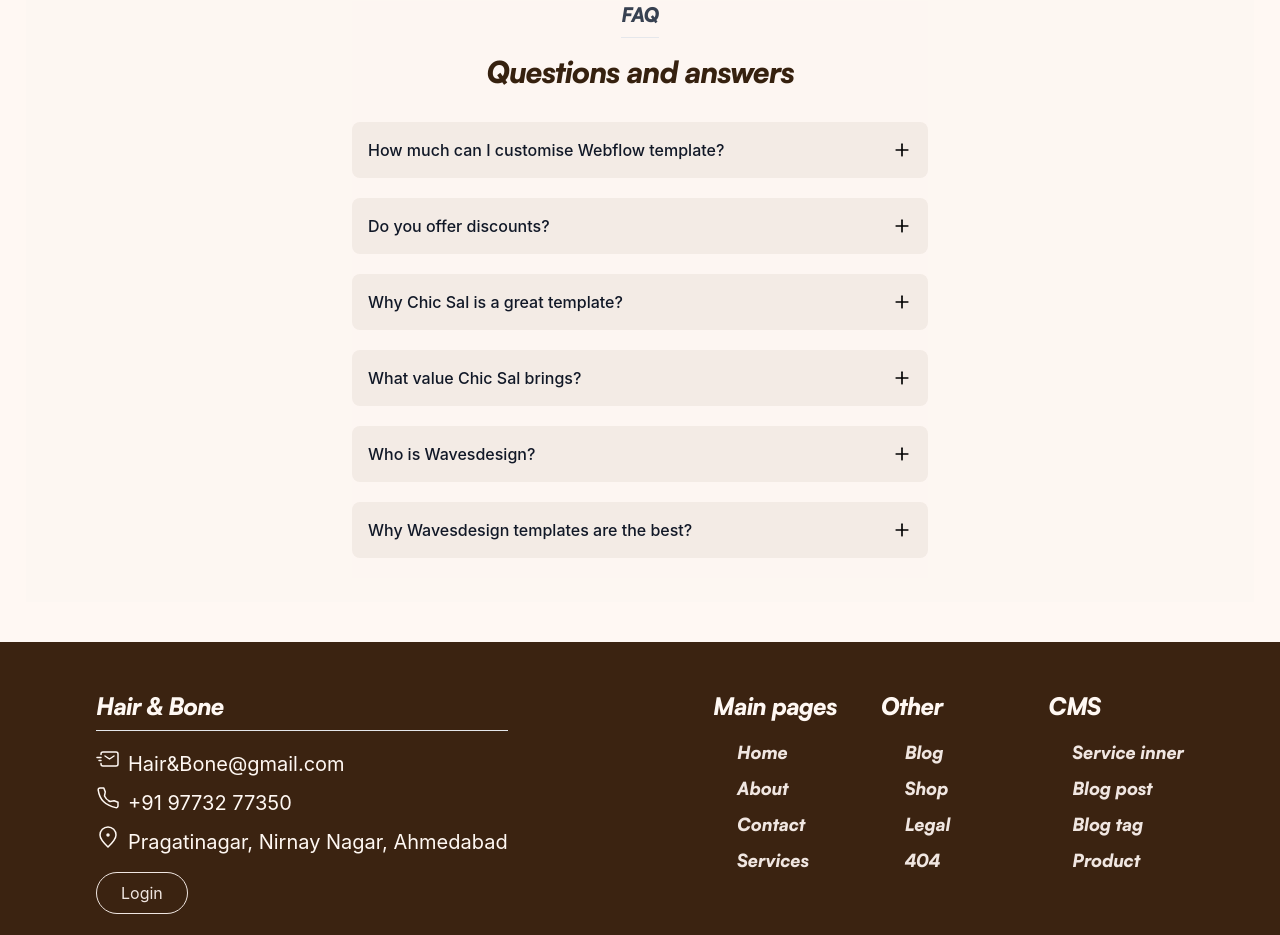
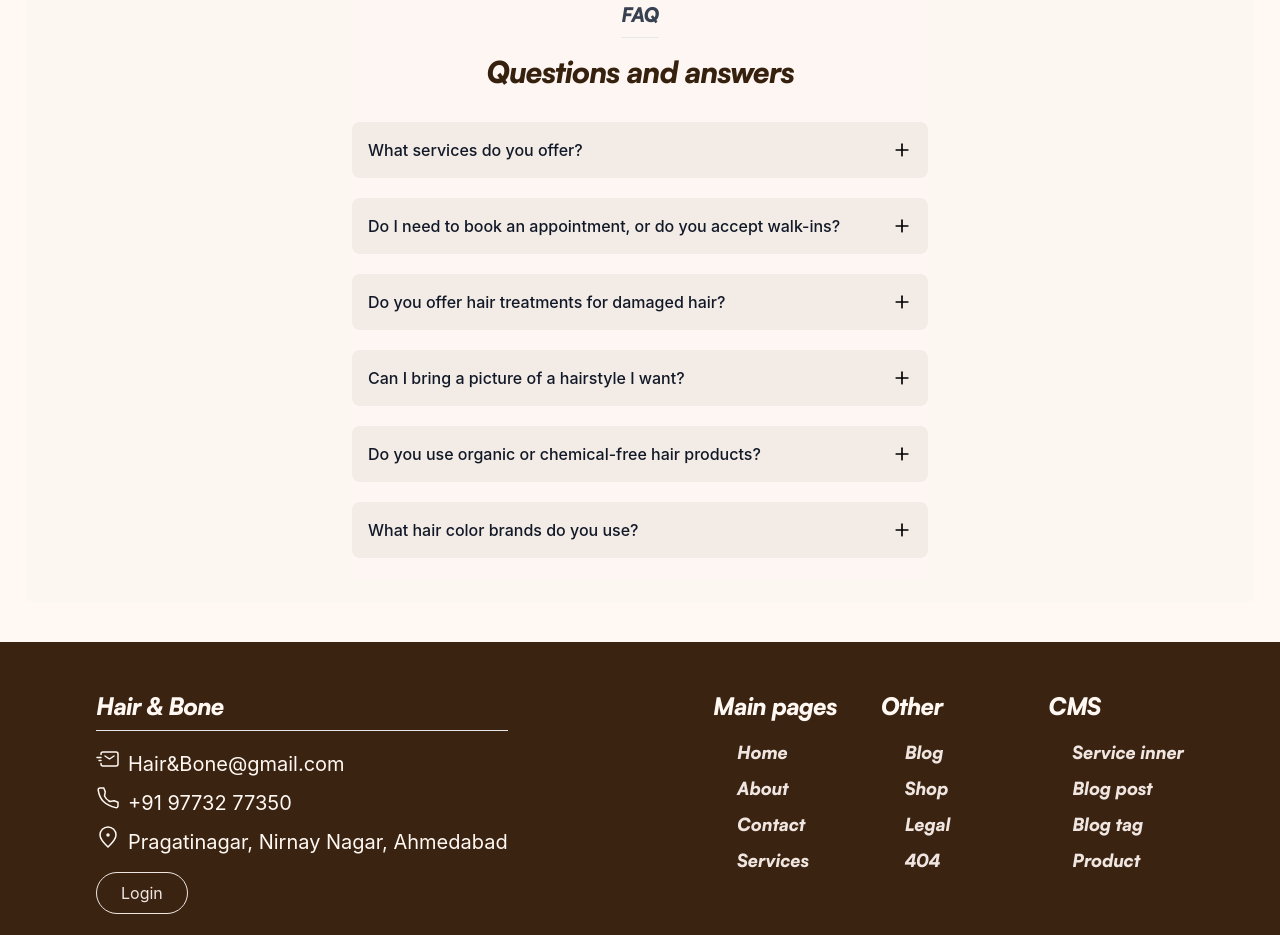
Before and after one commit to Niravnayi/Hair-Bone, a React (Vite) app: page /Contact in a window 1280 px wide. Shown: the part 1740-2675 px from the top of the page. Built offline with nearby package versions, Linux system fonts and the light colour scheme; no server answers.

Commit message:
update code

```diff
--- a/src/components/FaqSection.jsx
+++ b/src/components/FaqSection.jsx
@@ -4,34 +4,34 @@ import { motion } from "framer-motion";
 
 const faqs = [
   {
-    question: "How much can I customise Webflow template?",
+    question: " What services do you offer?",
     answer:
-      "You can customize the template as much as you want using Webflow's design tools.",
+      "We offer haircuts, styling, coloring, keratin treatments, hair extensions, and more. Visit our Services page for a full list.",
   },
   {
-    question: "Do you offer discounts?",
+    question: " Do I need to book an appointment, or do you accept walk-ins?",
     answer:
-      "Yes, we offer discounts during special promotions and for bulk purchases.",
+      "We recommend booking an appointment to ensure availability, but we also welcome walk-ins based on availability.",
   },
   {
-    question: "Why Chic Sal is a great template?",
+    question: "Do you offer hair treatments for damaged hair?",
     answer:
-      "Chic Sal is designed with modern aesthetics and high performance in mind.",
+      "Yes! We provide deep conditioning, keratin treatments, and hair spa services to restore hair health.",
   },
   {
-    question: "What value Chic Sal brings?",
+    question: "Can I bring a picture of a hairstyle I want?",
     answer:
-      "It provides a sleek, user-friendly experience with responsive design and smooth animations.",
+      "Absolutely! Our stylists will work with you to achieve the look you desire.",
   },
   {
-    question: "Who is Wavesdesign?",
+    question: "Do you use organic or chemical-free hair products?",
     answer:
-      "Wavesdesign is a creative agency specializing in high-quality Webflow templates.",
+      "Yes, we have a selection of organic and sulfate-free products for customers with sensitive hair or scalp.",
   },
   {
-    question: "Why Wavesdesign templates are the best?",
+    question: "What hair color brands do you use?",
     answer:
-      "Wavesdesign templates are crafted with attention to detail, great UI/UX, and performance optimization.",
+      "We use high-quality, professional brands that ensure long-lasting and vibrant results.",
   },
 ];
 
```
